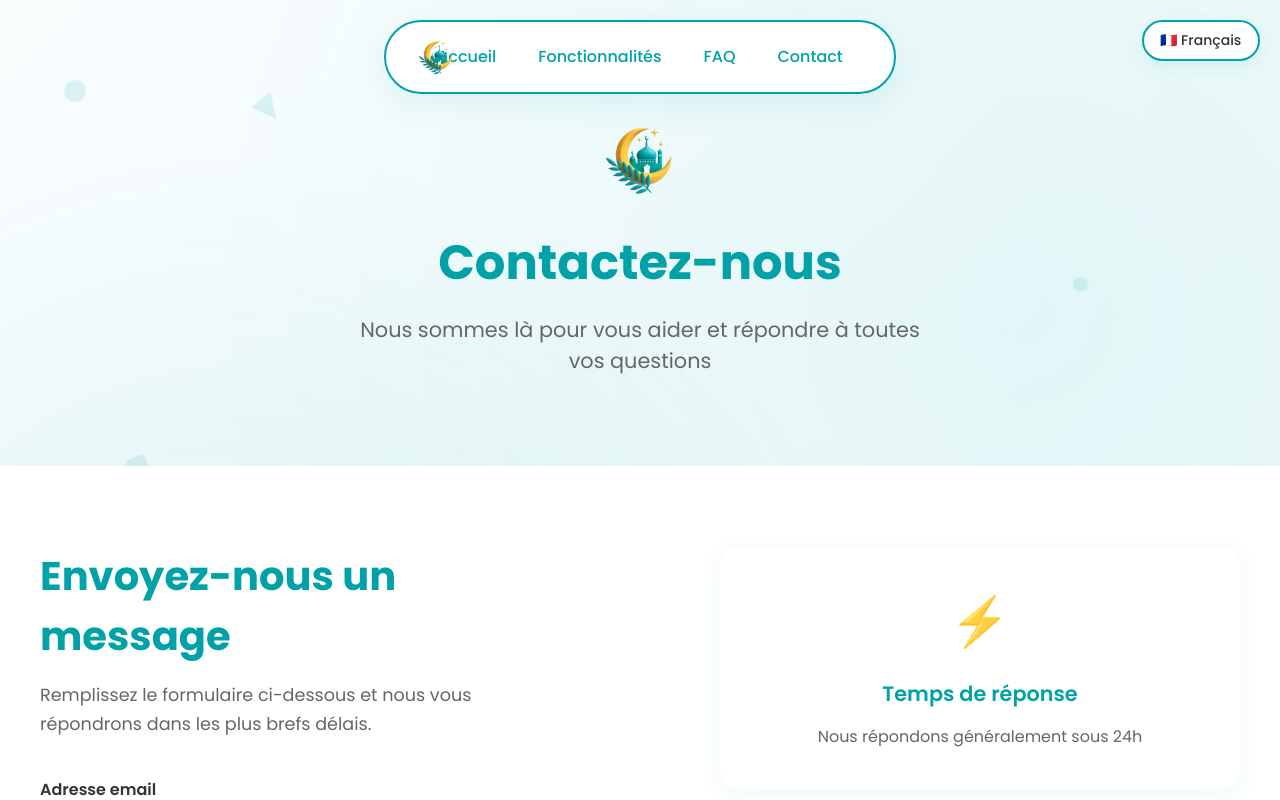
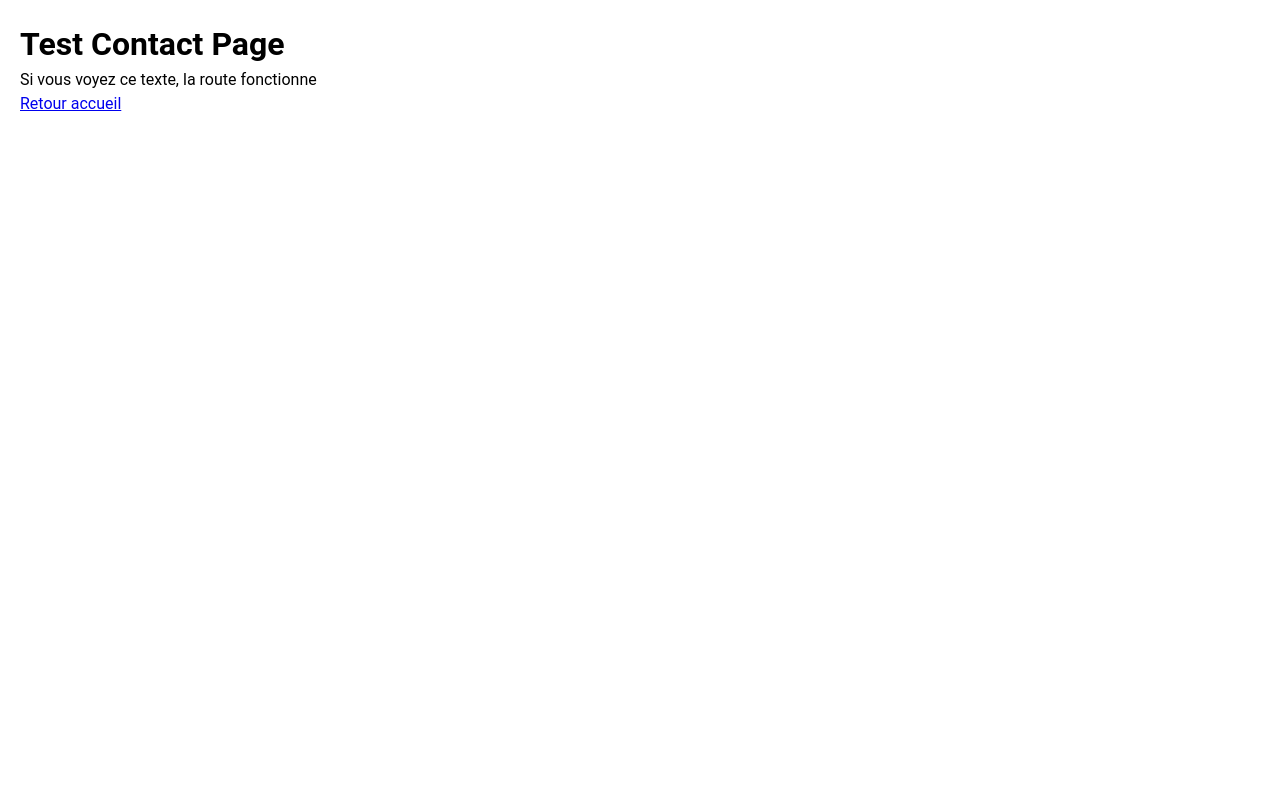
Before and after one commit to SammyMERAZGA/build-and-baraka-vitrine, a Vue app: page /contact in a window 1280 px wide. Shown: the top 800 px of the page. Built offline with nearby package versions, Linux system fonts and the light colour scheme; a small style sheet from the web is missing.

Commit message:
[Test] - Replace Contact page with simple test version to debug production issue

```diff
--- a/src/router/index.ts
+++ b/src/router/index.ts
@@ -6,6 +6,7 @@ import {
 // Views
 import Home from "@/views/Home.vue";
 import Contact from "@/views/Contact.vue";
+import ContactTest from "@/views/ContactTest.vue";
 import Features from "@/views/Features.vue";
 import FAQ from "@/views/FAQ.vue";
 import NotFound from "@/views/NotFound.vue";
@@ -14,7 +15,8 @@ const routes: Array<RouteRecordRaw> = [
   { path: "/", component: Home },
   { path: "/fonctionnalites", component: Features },
   { path: "/faq", component: FAQ },
-  { path: "/contact", component: Contact },
+  { path: "/contact", component: ContactTest },
+  { path: "/contact-original", component: Contact },
   { path: "/:pathMatch(.*)*", component: NotFound },
 ];
 
--- /dev/null
+++ b/src/views/ContactTest.vue
@@ -0,0 +1,11 @@
+<template>
+  <div style="padding: 20px; background: white; color: black;">
+    <h1>Test Contact Page</h1>
+    <p>Si vous voyez ce texte, la route fonctionne</p>
+    <router-link to="/">Retour accueil</router-link>
+  </div>
+</template>
+
+<script setup lang="ts">
+// Test minimaliste sans imports complexes
+</script>
```
